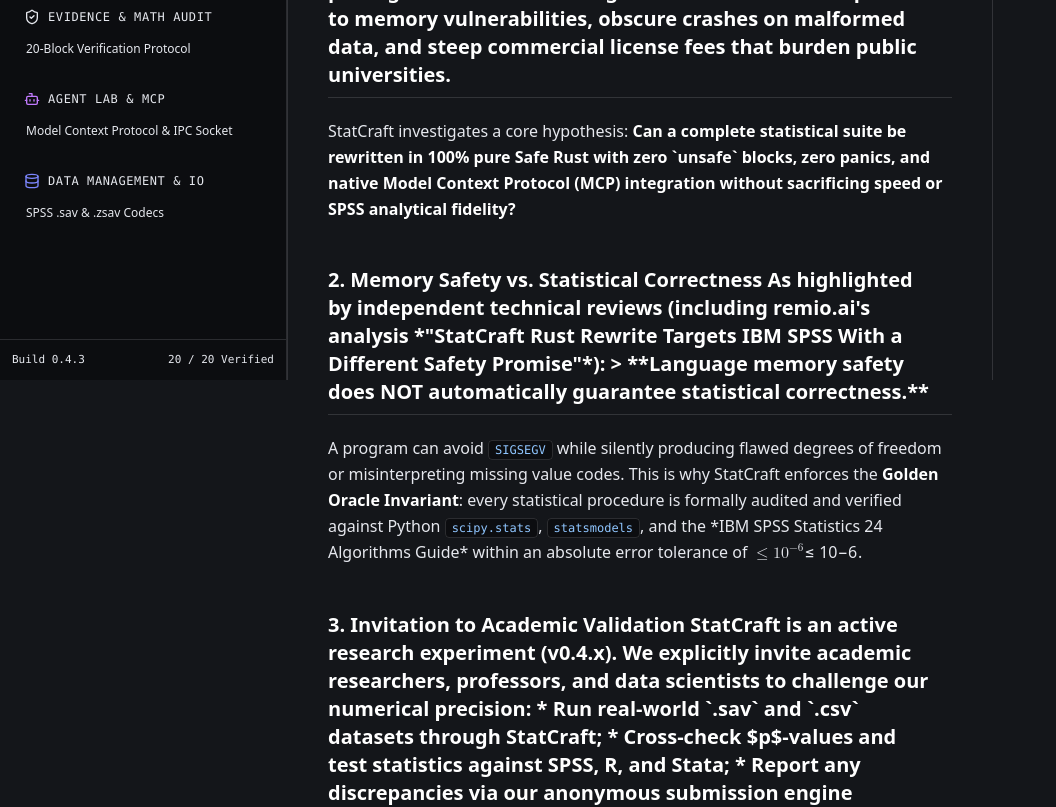
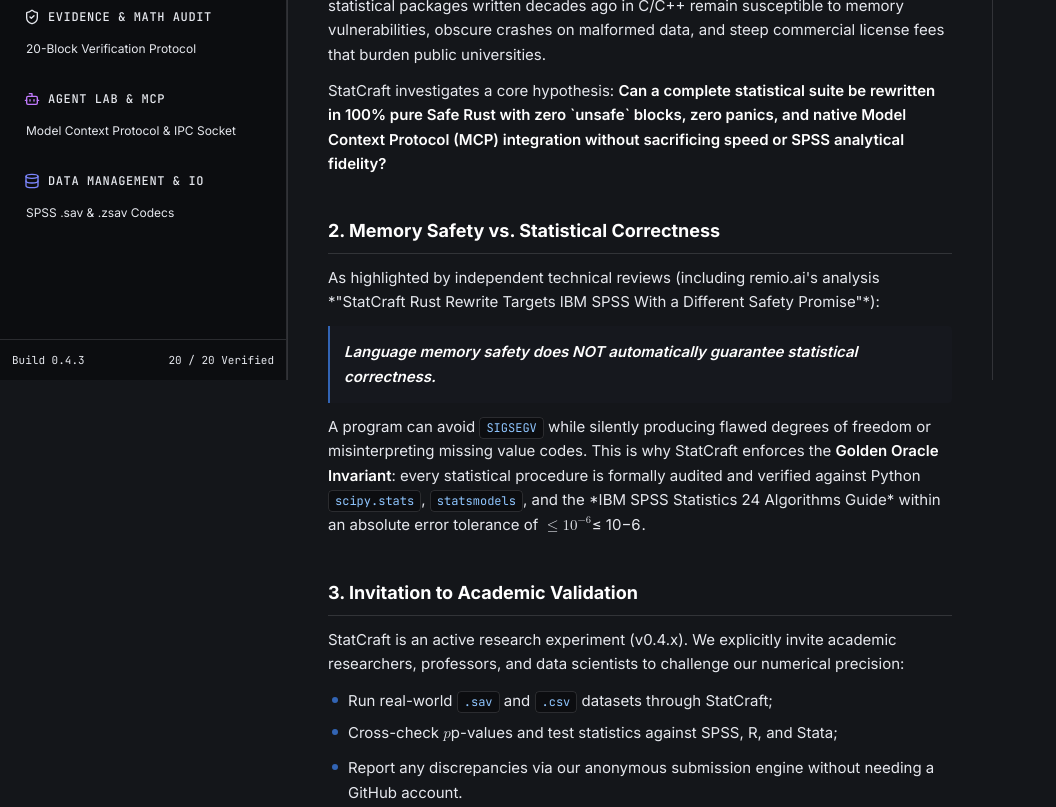
Before and after one commit to kobaltgit/StatCraft, a Next.js app in the folder website/: page /docs in a window 1280 px wide. Shown: the part 420-1227 px from the top of the page, without its empty margins (0-1056 px from the left). Built offline with nearby package versions, Linux system fonts and the light colour scheme.

Commit message:
fix(website): fix markdown renderer line parser and load Inter font

```diff
--- a/website/src/app/globals.css
+++ b/website/src/app/globals.css
@@ -42,9 +42,9 @@
   --color-invert-bg: var(--invert-bg);
   --color-invert-fg: var(--invert-fg);
 
-  --font-display: system-ui, -apple-system, sans-serif;
-  --font-body: system-ui, -apple-system, sans-serif;
-  --font-mono: ui-monospace, SFMono-Regular, Menlo, Monaco, Consolas, monospace;
+  --font-display: 'Inter', -apple-system, BlinkMacSystemFont, 'Segoe UI', Roboto, sans-serif;
+  --font-body: 'Inter', -apple-system, BlinkMacSystemFont, 'Segoe UI', Roboto, sans-serif;
+  --font-mono: 'JetBrains Mono', ui-monospace, SFMono-Regular, Menlo, Monaco, Consolas, monospace;
 }
 
 html {
--- a/website/src/app/layout.tsx
+++ b/website/src/app/layout.tsx
@@ -24,6 +24,12 @@ export default function RootLayout({
   return (
     <html lang="en" className="dark scroll-smooth">
       <head>
+        <link rel="preconnect" href="https://fonts.googleapis.com" />
+        <link rel="preconnect" href="https://fonts.gstatic.com" crossOrigin="anonymous" />
+        <link
+          rel="stylesheet"
+          href="https://fonts.googleapis.com/css2?family=Inter:wght@400;500;600;700&family=JetBrains+Mono:wght@400;500;600&display=swap"
+        />
         <link
           rel="stylesheet"
           href="https://cdn.jsdelivr.net/npm/katex@0.16.11/dist/katex.min.css"
--- a/website/src/components/docs/markdown-renderer.tsx
+++ b/website/src/components/docs/markdown-renderer.tsx
@@ -7,90 +7,172 @@ interface MarkdownRendererProps {
 }
 
 export function MarkdownRenderer({ content, className = '' }: MarkdownRendererProps) {
-  // Split into paragraphs / blocks by double newlines
-  const blocks = content.split(/\n\n+/);
+  // First, extract display math blocks $$...$$ to avoid splitting them
+  const rawSections = content.split(/(\$\$[\s\S]*?\$\$)/g);
 
-  return (
-    <div className={`space-y-5 text-sm sm:text-base text-text-muted leading-relaxed ${className}`}>
-      {blocks.map((block, idx) => {
-        const trimmed = block.trim();
+  const elements: React.ReactNode[] = [];
 
-        // Display Math Block $$ ... $$
+  rawSections.forEach((section, sIdx) => {
+    const trimmed = section.trim();
+    if (!trimmed) return;
+
+    // Display Math: $$ ... $$
     if (trimmed.startsWith('$$') && trimmed.endsWith('$$')) {
       const math = trimmed.slice(2, -2).trim();
-          return (
-            <div key={idx} className="my-6 p-4 rounded bg-bg-sunken/80 border border-line text-center overflow-x-auto">
+      elements.push(
+        <div
+          key={`math-${sIdx}`}
+          className="my-5 p-4 rounded bg-bg-sunken border border-line text-center overflow-x-auto text-base text-white"
+        >
           <MathView math={math} block={true} />
         </div>
       );
+      return;
+    }
+
+    // Process line-by-line for headings, lists, blockquotes, paragraphs
+    const lines = section.split('\n');
+    let currentParagraph: string[] = [];
+    let currentList: { type: 'ul' | 'ol'; items: string[] } | null = null;
+
+    const flushParagraph = () => {
+      if (currentParagraph.length > 0) {
+        const text = currentParagraph.join(' ').trim();
+        if (text) {
+          elements.push(
+            <p key={`p-${sIdx}-${elements.length}`} className="text-sm sm:text-[15px] text-text-muted leading-relaxed font-normal my-3">
+              {renderInlineText(text)}
+            </p>
+          );
+        }
+        currentParagraph = [];
+      }
+    };
+
+    const flushList = () => {
+      if (currentList && currentList.items.length > 0) {
+        if (currentList.type === 'ol') {
+          elements.push(
+            <ol key={`ol-${sIdx}-${elements.length}`} className="space-y-2 my-3 pl-1">
+              {currentList.items.map((item, i) => (
+                <li key={i} className="flex items-start gap-2 text-sm sm:text-[15px] text-text-muted leading-relaxed">
+                  <span className="font-mono text-xs text-blue-400 font-semibold shrink-0 mt-0.5 w-5">
+                    {i + 1}.
+                  </span>
+                  <span>{renderInlineText(item)}</span>
+                </li>
+              ))}
+            </ol>
+          );
+        } else {
+          elements.push(
+            <ul key={`ul-${sIdx}-${elements.length}`} className="space-y-2 my-3 pl-1">
+              {currentList.items.map((item, i) => (
+                <li key={i} className="flex items-start gap-2.5 text-sm sm:text-[15px] text-text-muted leading-relaxed">
+                  <span className="w-1.5 h-1.5 rounded-full bg-accent shrink-0 mt-2" />
+                  <span>{renderInlineText(item)}</span>
+                </li>
+              ))}
+            </ul>
+          );
+        }
+        currentList = null;
+      }
+    };
+
+    lines.forEach((line) => {
+      const lineTrim = line.trim();
+
+      // Empty line -> flush current structures
+      if (!lineTrim) {
+        flushParagraph();
+        flushList();
+        return;
       }
 
       // Heading 3: ### Title
-        if (trimmed.startsWith('### ')) {
-          const rawTitle = trimmed.replace('### ', '').trim();
-          // generate slug id for toc linking
-          const slugId = rawTitle
+      if (lineTrim.startsWith('### ')) {
+        flushParagraph();
+        flushList();
+        const title = lineTrim.replace(/^###\s+/, '').trim();
+        const slugId = title
           .toLowerCase()
           .replace(/[^\w\s-]/g, '')
           .replace(/\s+/g, '-');
 
-          return (
+        elements.push(
           <h3
-              key={idx}
+            key={`h3-${sIdx}-${elements.length}`}
             id={slugId}
-              className="text-lg sm:text-xl font-bold text-white pt-6 pb-2 border-b border-line flex items-center gap-2 group scroll-mt-24"
+            className="text-base sm:text-lg font-bold text-white pt-6 pb-2 border-b border-line flex items-center gap-2 group scroll-mt-20 mt-4 mb-2"
           >
-              <span>{rawTitle}</span>
+            <span>{title}</span>
             <a
               href={`#${slugId}`}
-                className="opacity-0 group-hover:opacity-100 text-text-muted hover:text-accent font-mono text-sm transition-opacity"
+              className="opacity-0 group-hover:opacity-100 text-text-muted hover:text-accent font-mono text-xs transition-opacity"
             >
               #
             </a>
           </h3>
         );
+        return;
       }
 
       // Blockquote: > Text
-        if (trimmed.startsWith('> ')) {
-          const text = trimmed.replace(/^>\s*/gm, '');
-          return (
+      if (lineTrim.startsWith('> ')) {
+        flushParagraph();
+        flushList();
+        const text = lineTrim.replace(/^>\s*/, '');
+        elements.push(
           <blockquote
-              key={idx}
-              className="p-4 rounded-r border-l-2 border-accent bg-bg-raised/40 text-text text-sm sm:text-base italic leading-relaxed my-4"
+            key={`bq-${sIdx}-${elements.length}`}
+            className="p-3.5 my-3 rounded-r border-l-2 border-accent bg-bg-raised/40 text-text text-sm sm:text-[15px] italic leading-relaxed"
           >
             {renderInlineText(text)}
           </blockquote>
         );
+        return;
       }
 
-        // Bulleted list: lines starting with *
-        if (trimmed.startsWith('* ') || trimmed.startsWith('- ')) {
-          const items = trimmed.split('\n').filter(l => l.trim().startsWith('* ') || l.trim().startsWith('- '));
-          return (
-            <ul key={idx} className="space-y-2 list-none pl-1 my-3">
-              {items.map((item, itemIdx) => {
-                const itemText = item.replace(/^[\*\-]\s+/, '');
-                return (
-                  <li key={itemIdx} className="flex items-start gap-2.5">
-                    <span className="w-1.5 h-1.5 rounded-full bg-accent shrink-0 mt-2" />
-                    <span>{renderInlineText(itemText)}</span>
-                  </li>
-                );
-              })}
-            </ul>
-          );
+      // Unordered list: * or -
+      if (lineTrim.startsWith('* ') || lineTrim.startsWith('- ')) {
+        flushParagraph();
+        const itemText = lineTrim.replace(/^[\*\-]\s+/, '');
+        if (!currentList || currentList.type !== 'ul') {
+          flushList();
+          currentList = { type: 'ul', items: [itemText] };
+        } else {
+          currentList.items.push(itemText);
+        }
+        return;
       }
 
-        // Regular paragraph
-        return (
-          <p key={idx} className="leading-relaxed">
-            {renderInlineText(trimmed)}
-          </p>
-        );
-      })}
-    </div>
-  );
+      // Numbered list: 1. , 2.
+      const olMatch = lineTrim.match(/^\d+\.\s+(.*)$/);
+      if (olMatch) {
+        flushParagraph();
+        const itemText = olMatch[1];
+        if (!currentList || currentList.type !== 'ol') {
+          flushList();
+          currentList = { type: 'ol', items: [itemText] };
+        } else {
+          currentList.items.push(itemText);
+        }
+        return;
+      }
+
+      // Otherwise regular text line
+      if (currentList) {
+        flushList();
+      }
+      currentParagraph.push(lineTrim);
+    });
+
+    flushParagraph();
+    flushList();
+  });
+
+  return <div className={`space-y-1 ${className}`}>{elements}</div>;
 }
 
 function renderInlineText(text: string): React.ReactNode {
@@ -111,7 +193,7 @@ function renderInlineText(text: string): React.ReactNode {
     if (part.startsWith('`') && part.endsWith('`') && part.length > 2) {
       const code = part.slice(1, -1);
       return (
-        <code key={i} className="font-mono text-xs px-1.5 py-0.5 rounded bg-bg-sunken border border-line text-blue-300">
+        <code key={i} className="font-mono text-xs px-1.5 py-0.5 rounded bg-bg-sunken border border-line text-blue-300 font-normal">
           {code}
         </code>
       );
```
Lines whose indentation alone changed are shown as unchanged.
